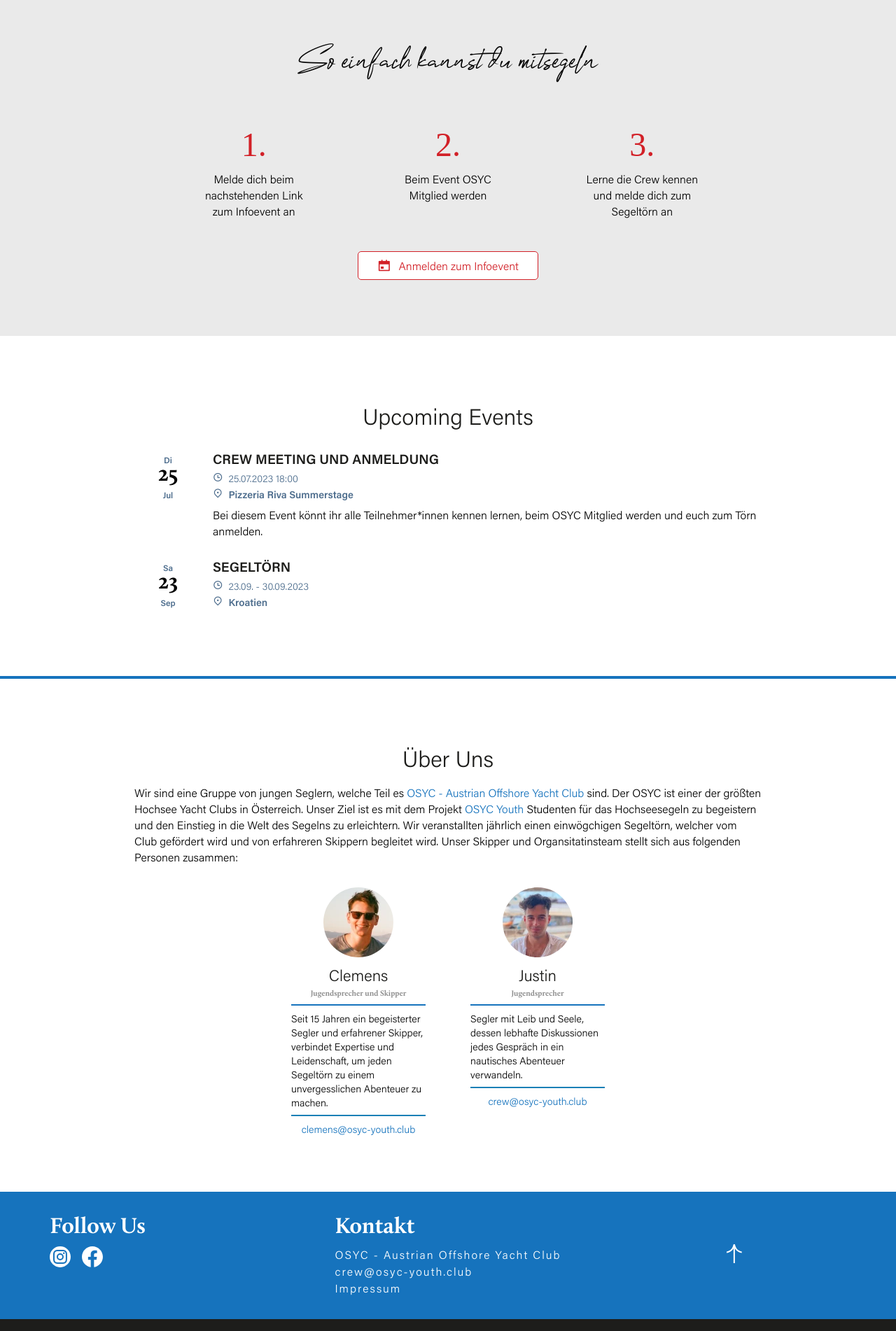
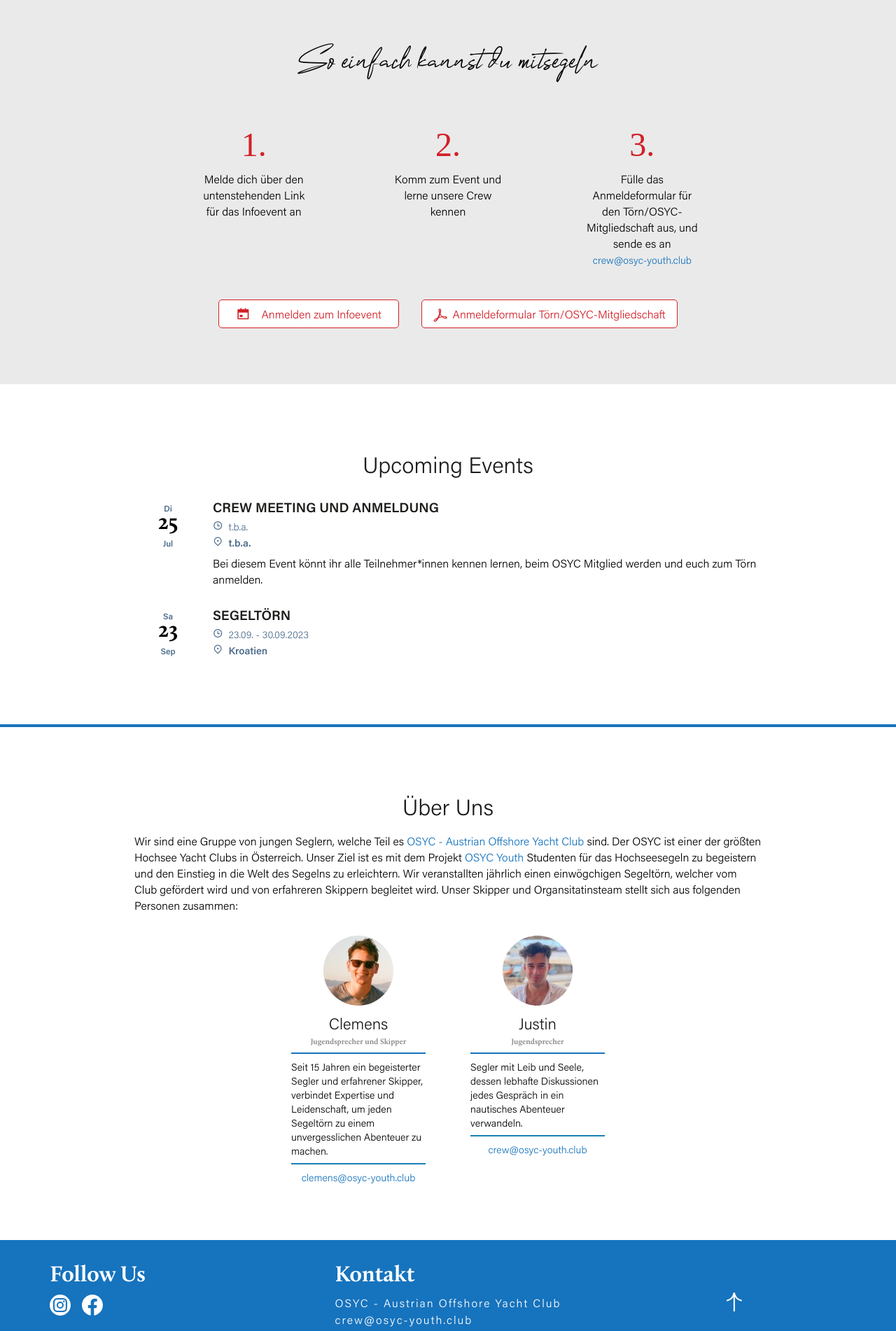
Before and after one commit to osyc-youth/osyc-youth.github.io, a Jekyll site: the page built from index.markdown, in a window 1280 px wide. Shown: the part 2226-4128 px from the top of the page at 70% size. Built offline with Jekyll 4.4.1, drawn with Linux system fonts in a browser that asks for light colours.

Commit message:
added download button form

```diff
--- a/_layouts/main.html
+++ b/_layouts/main.html
@@ -61,24 +61,25 @@ layout: default
 
                         1.
                     </div>
-                    <p>Melde dich beim nachstehenden Link zum Infoevent an</p>
+                    <p>Melde dich über den untenstehenden Link für das Infoevent an</p>
                 </div>
                 <div class="flex-item-steps">
                     <div class="big-number">
                         2.
                     </div>
-                    <p>Beim Event OSYC Mitglied werden</p>
+                    <p>Komm zum Event und lerne unsere Crew kennen</p>
                 </div>
                 <div class="flex-item-steps">
                     <div class="big-number">
                         3.
                     </div>
-                    <p>Lerne die Crew kennen und melde dich zum Segeltörn an</p>
+                    <p>Fülle das Anmeldeformular für den Törn/OSYC-Mitgliedschaft aus, und sende es an  <a class="chargenEmail" href="mailto:crew@osyc-youth.club" target="_blank"> crew@osyc-youth.club </a></p>
                 </div>
             </div>
 
             <div class="buttonContainter">
                 <a class="blueButton" href="https://app.formbricks.com/s/cli34qe5z0cfqmt0hozuoovl8"><i class="ri-calendar-event-fill ri-12x "></i> Anmelden zum Infoevent </a>
+                <a class="blueButton" href="https://osyc-youth.club/assets/pdf/OSYC-Youth-Anmdelung-PDF-Form.pdf"><i class="icon-adobe ri-12x"></i> Anmeldeformular Törn/OSYC-Mitgliedschaft</a>
             </div>
         </section>
 
@@ -96,10 +97,10 @@ layout: default
             </div>
             <div class="event-details">
                 <h3>Crew Meeting und Anmeldung</h3>
-                <p class="info-new"> <i class="ri-time-line"></i> 25.07.2023 18:00<span>
+                <p class="info-new"> <i class="ri-time-line"></i> t.b.a.<span>
 
         </span> </p>
-                <p class="info-new"> <i class="ri-map-pin-2-line"></i>  <span><b>Pizzeria Riva Summerstage</b></span></p>
+                <p class="info-new"> <i class="ri-map-pin-2-line"></i>  <span><b>t.b.a.</b></span></p>
                 <p>Bei diesem Event könnt ihr alle Teilnehmer*innen kennen lernen, beim OSYC Mitglied werden und euch zum Törn anmelden.</p>
             </div>
         </div>
--- a/assets/css/style.css
+++ b/assets/css/style.css
@@ -72,6 +72,25 @@
         url("/assets/fonts/remixicon/remixicon.woff") format("woff");
     font-display: swap;
 }
+
+@font-face {
+    font-family: 'customIcons';
+    src: url('/assets/fonts/customIcons/customIcons.woff2') format('woff2'),
+         url('/assets/fonts/customIcons/customIcons.woff') format('woff');
+    font-weight: normal;
+    font-style: normal;
+}
+[class*='icon-']:before{
+	display: inline-block;
+   font-family: 'customIcons';
+   font-style: normal;
+   font-weight: normal;
+   line-height: 1;
+   -webkit-font-smoothing: antialiased;
+   -moz-osx-font-smoothing: grayscale
+}
+.icon-adobe:before{content:'\0044'; vertical-align: -0.27em;}
+
 [class^="ri-"], [class*=" ri-"] {
     font-family: 'remixicon' !important;
     font-style: normal;
@@ -561,6 +580,7 @@ a.blueButton{
     display:flex;
     align-items: center;
     justify-content: space-evenly;
+    gap: 0.5rem;
     transition:  all .4s ease-in-out;
 }
 
```
Also changed, not shown: assets/fonts/customIcons/customIcons.woff (added), assets/fonts/customIcons/customIcons.woff2 (added).
